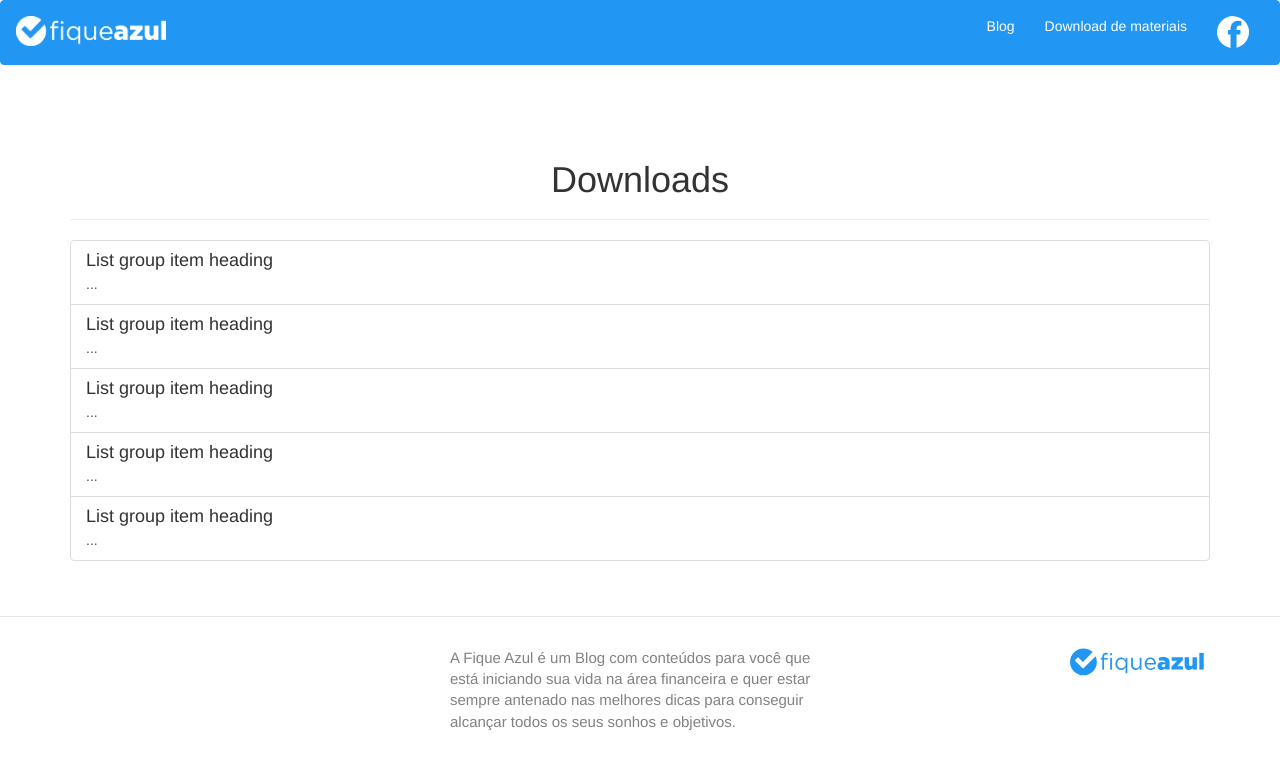
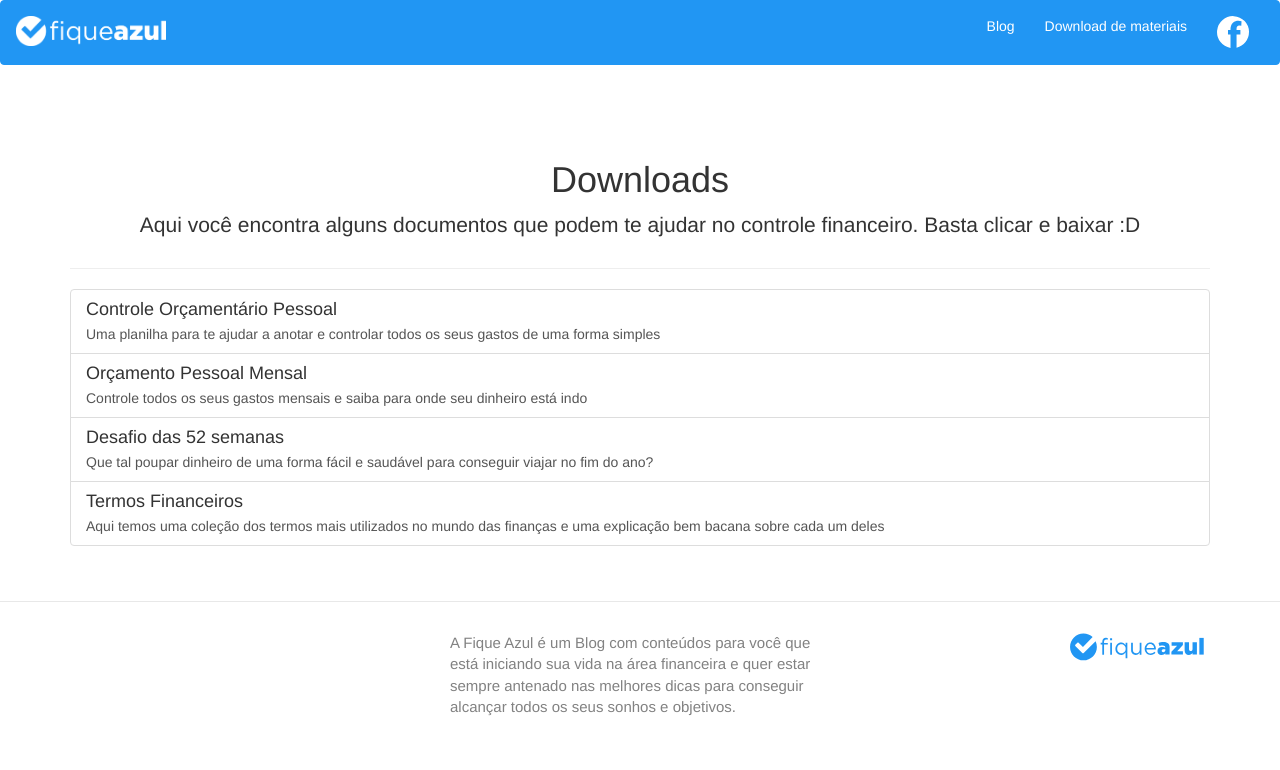
Before and after one commit to bruno-alencar/neon-blog, a Jekyll site: the page built from downloads/index.html, in a window 1280 px wide. Shown: the top 770 px of the page. Built offline with Jekyll 4.4.1, drawn with Linux system fonts in a browser that asks for light colours; nearby versions of some CDN libraries.

Commit message:
Change download links

```diff
--- a/_includes/header.html
+++ b/_includes/header.html
@@ -15,7 +15,7 @@
             <div class="collapse navbar-collapse" id="bs-example-navbar-collapse-1">
                 <ul class="nav navbar-nav navbar-right">
                     <li><a class="light-text" href="{{ site.url }}/blog">Blog</a></li>
-                    <li><a class="light-text" href="">Download de materiais</a></li>
+                    <li><a class="light-text" href="{{ site.url }}/downloads">Download de materiais</a></li>
                     <li>
                         {%include icon-facebook.html username=site.facebook_username  %}
                     </li>
--- a/downloads/index.html
+++ b/downloads/index.html
@@ -5,27 +5,27 @@
 {% include header.html %}
 
 <div class="container all-posts">
-    <header class="page-header ">
-        <h1 class="text-center">Downloads</h1>
+    <header class="page-header text-center">
+        <h1>Downloads</h1>
+        <p class="lead">Aqui você encontra alguns documentos que podem te ajudar no controle financeiro. Basta clicar e baixar :D</p>
     </header>
     <section>
         <div class="list-group">
-            <a href="#" class="list-group-item">
-                <h4 class="list-group-item-heading">List group item heading</h4>
-                <p class="list-group-item-text">...</p>
+            <a href="https://dl.dropboxusercontent.com/u/104095732/downloads-fique-azul/Controle%20Or%C3%A7ament%C3%A1rio%20Pessoal.xlsx" class="list-group-item">
+                <h4 class="list-group-item-heading">Controle Orçamentário Pessoal</h4>
+                <p class="list-group-item-text">Uma planilha para te ajudar a anotar e controlar todos os seus gastos de uma forma simples</p>
             </a>
-            <a href="#" class="list-group-item">
-                <h4 class="list-group-item-heading">List group item heading</h4>
-                <p class="list-group-item-text">...</p>
-            </a><a href="#" class="list-group-item">
-                <h4 class="list-group-item-heading">List group item heading</h4>
-                <p class="list-group-item-text">...</p>
-            </a><a href="#" class="list-group-item">
-                <h4 class="list-group-item-heading">List group item heading</h4>
-                <p class="list-group-item-text">...</p>
-            </a><a href="#" class="list-group-item">
-                <h4 class="list-group-item-heading">List group item heading</h4>
-                <p class="list-group-item-text">...</p>
+            <a href="https://dl.dropboxusercontent.com/u/104095732/downloads-fique-azul/Or%C3%A7amento%20Pessoal%20Mensal.xlsx" class="list-group-item">
+                <h4 class="list-group-item-heading">Orçamento Pessoal Mensal</h4>
+                <p class="list-group-item-text">Controle todos os seus gastos mensais e saiba para onde seu dinheiro está indo</p>
+            </a>
+            <a href="https://dl.dropboxusercontent.com/u/104095732/downloads-fique-azul/DESAFIO%2052%20SEMANAS.xlsx" class="list-group-item">
+                <h4 class="list-group-item-heading">Desafio das 52 semanas</h4>
+                <p class="list-group-item-text">Que tal poupar dinheiro de uma forma fácil e saudável para conseguir viajar no fim do ano?</p>
+            </a>
+            <a href="https://dl.dropboxusercontent.com/u/104095732/downloads-fique-azul/termos%20financeiros.docx" class="list-group-item">
+                <h4 class="list-group-item-heading">Termos Financeiros</h4>
+                <p class="list-group-item-text">Aqui temos uma coleção dos termos mais utilizados no mundo das finanças e uma explicação bem bacana sobre cada um deles</p>
             </a>
         </div>
     </section>
```
Also changed, not shown: 1 other file.
